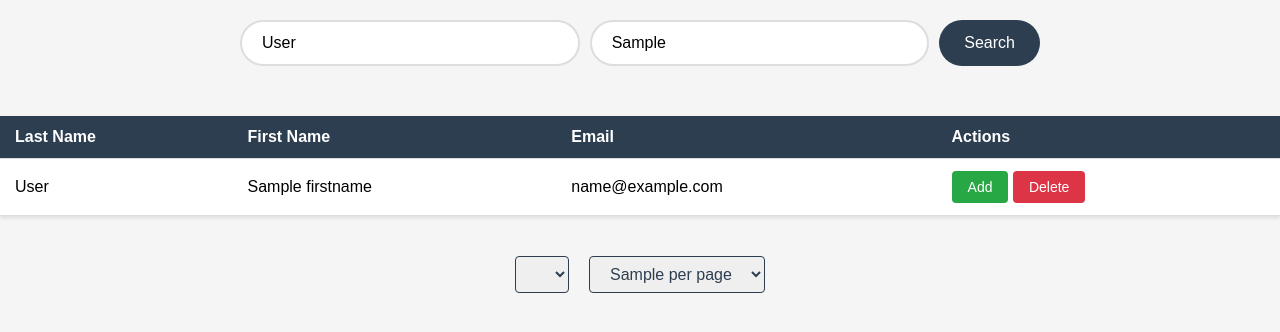
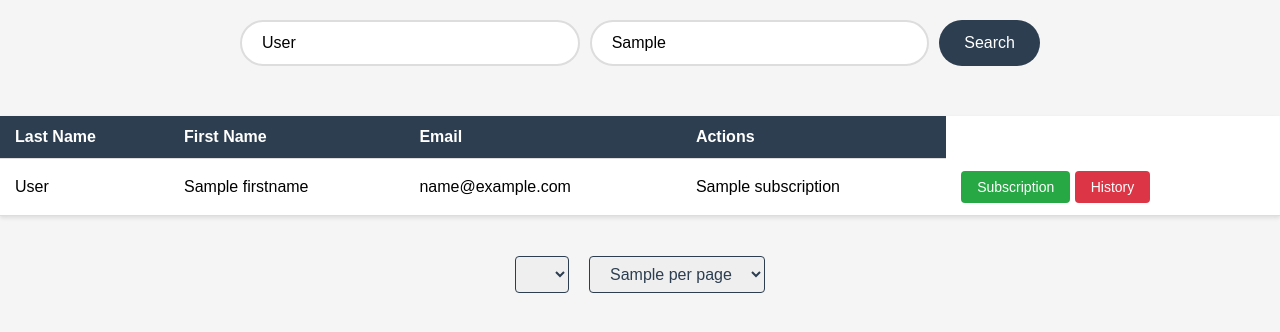
Before and after one commit to C-Ethan/My_Cinema, a PHP site: template views/member.view.php in a window 1280 px wide. Shown: the top 332 px of the page. Run offline with PHP 8.4, Linux system fonts and the light colour scheme; the template is opened without the code that fills it: most values are stand-ins (such as "Sample title", 1, 10 or a date in 2020); data that the repository does not hold is empty; some libraries are stand-ins or nearby versions.

Commit message:
add button + change style and index

```diff
--- a/public/css/style.css
+++ b/public/css/style.css
@@ -252,6 +252,22 @@ tr:hover {
     background-color: #c82333;
 }
 
+.button.subscription {
+    background-color: #28a745;
+}
+
+.button.subscription:hover {
+    background-color: #218838;
+}
+
+.button.history {
+    background-color: #dc3545;
+}
+
+.button.history:hover {
+    background-color: #c82333;
+}
+
 /* Pagination */
 .pagination-container {
     display: flex;
--- a/views/member.view.php
+++ b/views/member.view.php
@@ -39,9 +39,10 @@
                     <td><?= htmlspecialchars($member['lastname']) ?></td>
                     <td><?= htmlspecialchars($member['firstname']) ?></td>
                     <td><?= htmlspecialchars($member['email']) ?></td>
+                    <td><?= htmlspecialchars($member['subscription']) ?></td>
                     <td>
-                        <a href="#" class="button add">Add</a>
-                        <a href="#" class="button delete">Delete</a>
+                        <a href="#" class="button subscription">Subscription</a>
+                        <a href="#" class="button history">History</a>
                     </td>
                 </tr>
             <?php endforeach; ?>
--- a/views/movie.view.php
+++ b/views/movie.view.php
@@ -67,8 +67,8 @@
                         <?php endif; ?>
                     </td>
                     <td>
-                        <a href="#" class="button add">Add</a>
-                        <a href="#" class="button delete">Delete</a>
+                        <a href="#" class="button add">Add sessions</a>
+                        <a href="#" class="button delete">Delete sessions</a>
                     </td>
                 </tr>
             <?php endforeach; ?>
```
Also changed, not shown: index.php (+4 -7 lines).
